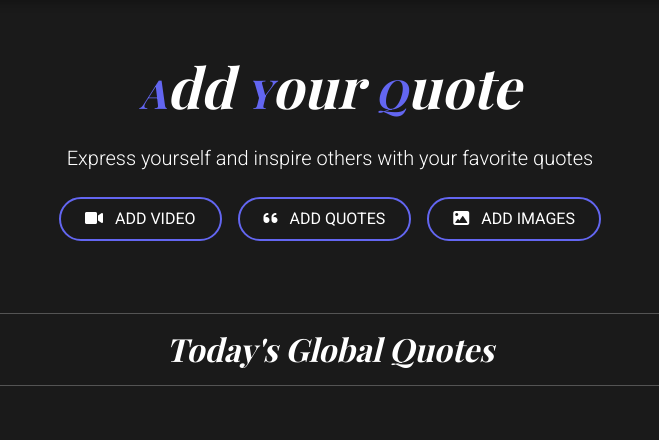
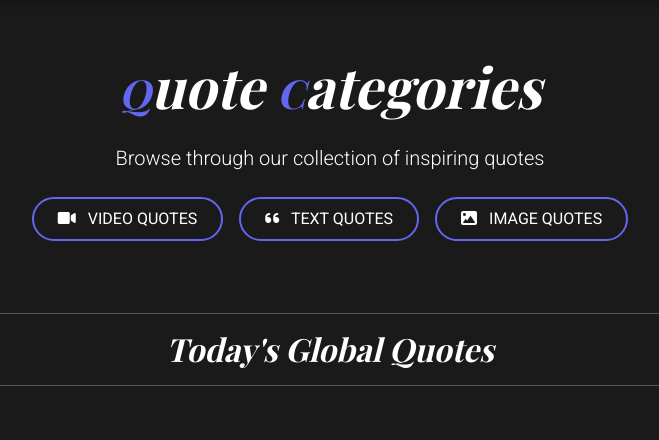
Before and after one commit to kushal1o1/Quotes, a Django app: template quotes/userhome/templates/userhome/userhome.html in a window 1280 px wide. Shown: the part 100-540 px from the top of the page, without its empty margins (310-969 px from the left). Run offline with Django 5.2, Linux system fonts and the light colour scheme; the template is opened without the code that fills it, so the values that code supplies are empty; some libraries are stand-ins or nearby versions; some web fonts are replaced.

Commit message:
fix:url patterns and hardcoded url

```diff
--- a/quotes/userhome/templates/userhome/basic.html
+++ b/quotes/userhome/templates/userhome/basic.html
@@ -321,7 +321,7 @@
             <div class="collapse navbar-collapse" id="navbarMain">
                 <ul class="navbar-nav ms-auto mb-2 mb-lg-0 align-items-center">
                     <li class="nav-item">
-                        <a class="nav-link" aria-current="page" href=".">
+                        <a class="nav-link" aria-current="page" href="{% url 'userhome:mainpage' user_info.user_id 'quotes' %}">
                             <i class="fas fa-home me-1"></i> Home
                         </a>
                     </li>
@@ -353,13 +353,13 @@
                     </li>
 
                     <li class="nav-item">
-                        <a class="nav-link" href="aboutUs">
+                        <a class="nav-link" href="{% url 'userhome:aboutus' user_info.user_id  %}">
                             <i class="fas fa-info-circle me-1"></i> About Us
                         </a>
                     </li>
 
                     <li class="nav-item">
-                        <a class="nav-link" href="contactUs">
+                        <a class="nav-link" href="{% url 'userhome:contactus' user_info.user_id  %}">
                             <i class="fas fa-envelope me-1"></i> Contact us
                         </a>
                     </li>
@@ -376,7 +376,7 @@
                     </li>
 
                     <li class="nav-item ms-lg-3 mt-3 mt-lg-0">
-                        <a href="profile" type="button" class="btn btn-custom">
+                        <a href="{% url 'userhome:profile' user_info.user_id   %}" type="button" class="btn btn-custom">
                             <i class="fas fa-user me-1"></i> Profile
                         </a>
                     </li>
--- a/quotes/userhome/templates/userhome/herosection.html
+++ b/quotes/userhome/templates/userhome/herosection.html
@@ -1,33 +1,35 @@
-<section class=" py-4 mb-5">
+<!-- Category Navigation Section -->
+<section class="py-4 mb-5">
   <div class="container">
     <div class="row align-items-center">
       <div class="col-lg-8 mx-auto text-center">
-          <h1 class="display-4 fw-bold  brand-font mb-4">
-            <span class="brand-letter">A</span>dd <span class="brand-letter">Y</span>our <span class="brand-letter">Q</span>uote
+        <h1 class="display-4 fw-bold brand-font mb-4">
+          <span class="brand-letter">Q</span>uote <span class="brand-letter">C</span>ategories
         </h1>
-          <p class="lead mb-4">Express yourself and inspire others with your favorite quotes</p>
+        <p class="lead mb-4">Browse through our collection of inspiring quotes</p>
 
         <div class="d-flex justify-content-center gap-3 flex-wrap">
-            <button class="btn btn-custom px-4 py-2" data-bs-toggle="modal" data-bs-target="#addarticle">
-              <i class="fas fa-video me-2"></i> ADD VIDEO
-            </button>
-            <button class="btn btn-custom px-4 py-2" data-bs-toggle="modal" data-bs-target="#addquote">
-              <i class="fas fa-quote-left me-2"></i> ADD QUOTES
-            </button>
-            <button class="btn btn-custom px-4 py-2" data-bs-toggle="modal" data-bs-target="#addimg">
-              <i class="fas fa-image me-2"></i> ADD IMAGES
-            </button>
+          <a href="{% url 'userhome:mainpage' user_info.user_id  'videos' %}" class="btn btn-custom px-4 py-2">
+            <i class="fas fa-video me-2"></i> VIDEO QUOTES
+          </a>
+          <a href="{% url 'userhome:mainpage' user_info.user_id  'quotes' %}" class="btn btn-custom px-4 py-2">
+            <i class="fas fa-quote-left me-2"></i> TEXT QUOTES
+          </a>
+          <a href="{% url 'userhome:mainpage' user_info.user_id  'imgquote' %}" class="btn btn-custom px-4 py-2">
+            <i class="fas fa-image me-2"></i> IMAGE QUOTES
+          </a>
         </div>
       </div>
     </div>
   </div>
 </section>
+
 <!-- Daily Quotes Header -->
 <div class="container">
   <div class="position-relative mb-5">
     <hr class="">
-      <h2 class="text-center fw-bold  brand-font position-relative">
-        <span class="position-relative px-4 ">Today's Global Quotes</span>
+    <h2 class="text-center fw-bold brand-font position-relative">
+      <span class="position-relative px-4">Today's Global Quotes</span>
     </h2>
     <hr class="">
   </div>
```
Also changed, not shown: quotes/userhome/views.py (+8 -5 lines). Lines whose indentation alone changed are shown as unchanged.
